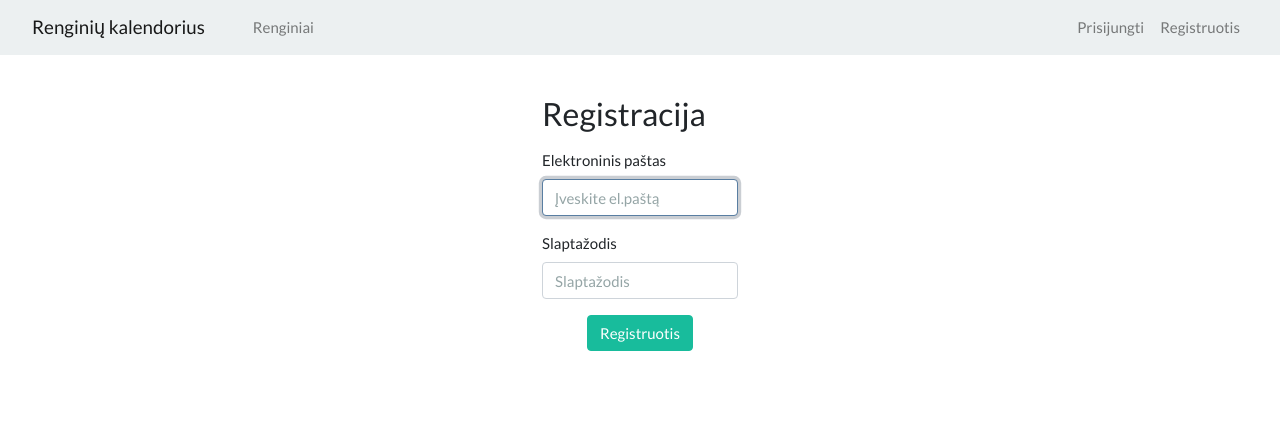
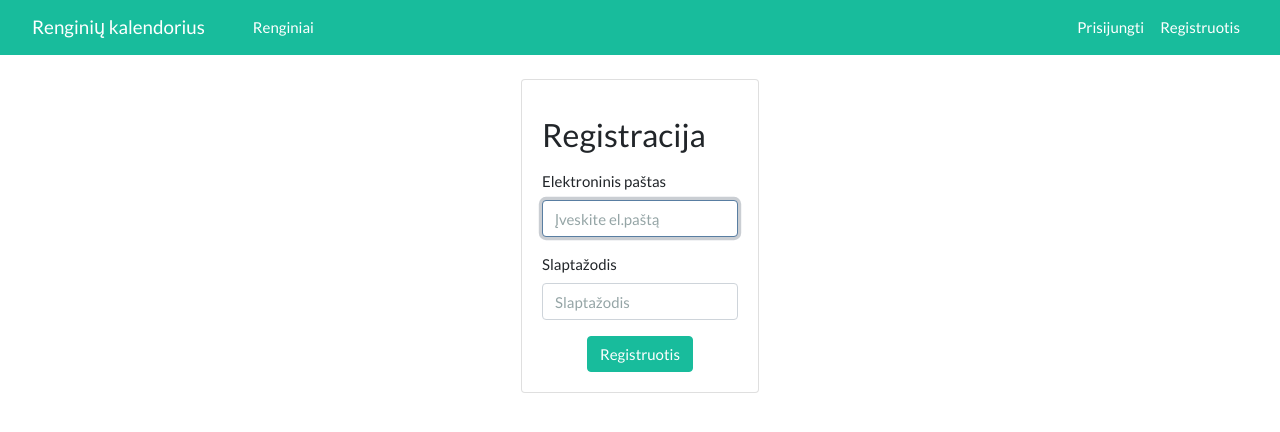
Before and after one commit to Mentel/Semestro-projektas, a Symfony app: template templates/registration/register.html.twig in a window 1280 px wide. Shown: the top 432 px of the page. Run offline with Twig, Linux system fonts and the light colour scheme; the template is opened without the code that fills it, so the values that code supplies are empty; form fields are guessed from the names that the template uses; some libraries are stand-ins or nearby versions.

Commit message:
Tweaked the look of the website

```diff
--- a/templates/navbar.html.twig
+++ b/templates/navbar.html.twig
@@ -1,4 +1,4 @@
-<nav class="navbar navbar-expand-lg navbar-light bg-light">
+<nav class="navbar navbar-expand-lg navbar-dark bg-dark">
     <a class="navbar-brand ml-4" href="/">Renginių kalendorius</a>
     <button class="navbar-toggler" type="button" data-toggle="collapse" data-target="#navbarSupportedContent" aria-controls="navbarSupportedContent" aria-expanded="false" aria-label="Toggle navigation">
         <span class="navbar-toggler-icon"></span>
--- a/templates/registration/register.html.twig
+++ b/templates/registration/register.html.twig
@@ -4,6 +4,8 @@
 
 {% block body %}
     <div class="row justify-content-center">
+        <div class="card">
+            <div class="card-body">
                 {{ form_start(registrationForm) }}
                     <h1 class="h3 mb-3 mt-3 font-weight-normal">Registracija</h1>
                     <div class="form-group">
@@ -23,4 +25,6 @@
                     </div>
                 {{ form_end(registrationForm) }}
             </div>
+        </div>
+    </div>
 {% endblock %}
--- a/templates/security/login.html.twig
+++ b/templates/security/login.html.twig
@@ -4,6 +4,8 @@
 
 {% block body %}
     <div class="row justify-content-center">
+        <div class="card">
+            <div class="card-body">
                 <form method="post">
                     <h1 class="h3 mb-3 mt-3 font-weight-normal">Prisijungimas</h1>
 
@@ -28,4 +30,6 @@
                     </div>
                 </form>
             </div>
+        </div>
+    </div>
 {% endblock %}
```
Lines whose indentation alone changed are shown as unchanged.
